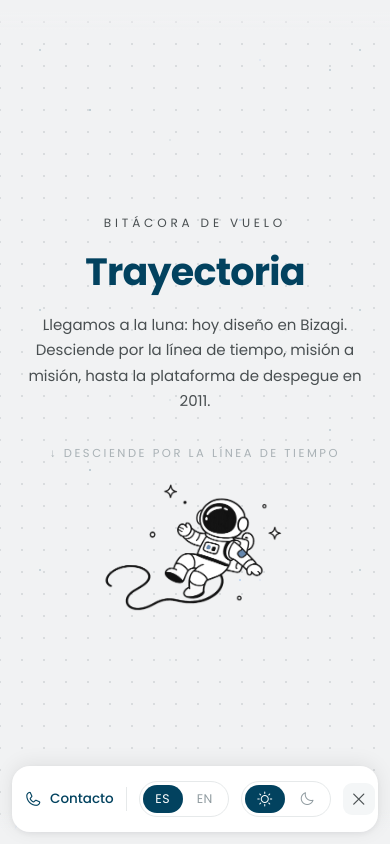
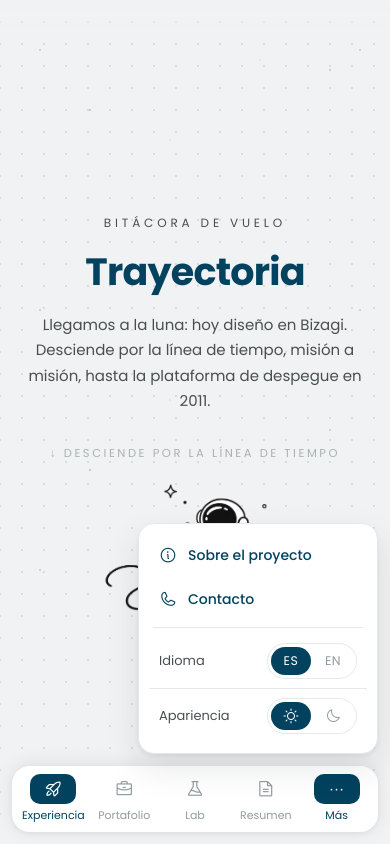
Before and after one commit to ThiagoAlex0919/CurriculumVitae, a Next.js app: page /experiencia in a window 390 px wide. Both pictures are taken after a click on the button "Más". Shown: the top 844 px of the page. Built offline with nearby package versions, Linux system fonts and the light colour scheme.

Commit message:
Movil: About this project en Mas (modal) + panel anclado a la barra

```diff
--- a/app/globals.css
+++ b/app/globals.css
@@ -1184,48 +1184,47 @@ p {
   font-family: var(--sans);
 }
 
-/* Opciones inline (reemplazan los items en la misma barra) */
-.mnav-options {
-  display: flex;
-  align-items: center;
-  justify-content: space-between;
-  gap: 12px;
+/* Panel de opciones anclado justo encima de la barra (estilo Safari) */
+.mnav-sheet {
+  position: absolute;
+  bottom: calc(100% + 12px);
+  right: 0;
+  width: 240px;
+  background: var(--card);
+  border: 1px solid var(--line);
+  border-radius: 16px;
+  box-shadow: var(--shadow-hover);
+  padding: 10px;
+  z-index: 200;
+}
+.mnav-sheet-link {
+  display: flex;
+  align-items: center;
+  gap: 11px;
   width: 100%;
-  padding: 0 6px;
-}
-.mnav-opt-link {
-  display: inline-flex;
-  align-items: center;
-  gap: 8px;
-  color: var(--ink);
-  font-size: 13.5px;
+  border: 0;
+  background: transparent;
+  cursor: pointer;
+  text-align: left;
+  font-family: var(--sans);
+  padding: 11px 10px;
+  border-radius: 11px;
+  color: var(--ink);
+  font-size: 14px;
   font-weight: 500;
-  white-space: nowrap;
-}
-.mnav-opt-link i {
+}
+.mnav-sheet-link:hover {
+  background: var(--surface-2);
+}
+.mnav-sheet-link i {
   color: var(--accent-dark);
 }
-.mnav-opt-sep {
-  width: 1px;
-  height: 24px;
-  background: var(--line);
-  flex: 0 0 auto;
-}
-.mnav-opt-close {
-  flex: 0 0 auto;
-  width: 32px;
-  height: 32px;
-  border: 0;
-  background: var(--surface-2);
-  border-radius: 9px;
-  color: var(--ink-soft);
-  display: flex;
-  align-items: center;
-  justify-content: center;
-  cursor: pointer;
-}
-.mnav-opt-close:hover {
-  color: var(--ink);
+.mnav-sheet-sep {
+  border-top: 1px solid var(--line);
+  margin: 6px 4px;
+}
+.mnav-sheet .settings-row {
+  padding: 9px 10px;
 }
 
 .mobile-credits {
@@ -1475,6 +1474,41 @@ p {
 }
 /* En el header, el engranaje solo aparece en móvil (en desktop está en el sidebar) */
 .content-header .settings {
+  display: none;
+}
+
+/* Enlace "Acerca del proyecto" en el sidebar */
+.sb-about {
+  display: flex;
+  align-items: center;
+  gap: 11px;
+  width: 100%;
+  padding: 9px 12px;
+  border-radius: 11px;
+  color: var(--ink-soft);
+}
+.sb-about:hover {
+  background: var(--surface-2);
+}
+.sb-about.active {
+  color: var(--accent);
+}
+.sb-about i {
+  flex: 0 0 auto;
+  color: var(--accent-dark);
+}
+.sb-about.active i {
+  color: var(--accent);
+}
+.sb-about-text {
+  font-size: 13.5px;
+  white-space: nowrap;
+}
+.app-shell[data-collapsed="true"] .sb-about {
+  justify-content: center;
+  padding: 9px 0;
+}
+.app-shell[data-collapsed="true"] .sb-about-text {
   display: none;
 }
 
--- /dev/null
+++ b/components/AboutModal.tsx
@@ -0,0 +1,84 @@
+"use client";
+
+import { useState } from "react";
+import { createPortal } from "react-dom";
+import Link from "next/link";
+import { useI18n } from "@/lib/i18n";
+import { profile, ui } from "@/lib/content";
+import Icon from "./Icon";
+
+const initials = profile.name
+  .split(" ")
+  .slice(0, 2)
+  .map((w) => w[0])
+  .join("");
+
+export default function AboutModal({
+  open,
+  onClose,
+}: {
+  open: boolean;
+  onClose: () => void;
+}) {
+  const { t } = useI18n();
+  const [imgOk, setImgOk] = useState(true);
+
+  if (!open || typeof document === "undefined") return null;
+
+  const text = t(ui.about.body);
+  const kw = "AI First";
+  const i = text.indexOf(kw);
+
+  return createPortal(
+    <div className="about-overlay" onClick={onClose} role="presentation">
+      <div
+        className="about-modal"
+        role="dialog"
+        aria-modal="true"
+        aria-label={t(ui.about.nav)}
+        onClick={(e) => e.stopPropagation()}
+      >
+        <button
+          className="about-close"
+          onClick={onClose}
+          aria-label={t(ui.about.close)}
+        >
+          <Icon name="x" size={18} />
+        </button>
+
+        <div className="about-avatar">
+          {imgOk ? (
+            // eslint-disable-next-line @next/next/no-img-element
+            <img
+              src="/imagenes/avatar-alex.png"
+              alt={profile.name}
+              onError={() => setImgOk(false)}
+            />
+          ) : (
+            <span>{initials}</span>
+          )}
+        </div>
+
+        <h3 className="about-name">{profile.name}</h3>
+        <p className="about-role">{t(profile.role)}</p>
+        <p className="about-body">
+          {i < 0 ? (
+            text
+          ) : (
+            <>
+              {text.slice(0, i)}
+              <span className="about-hl">{kw}</span>
+              {text.slice(i + kw.length)}
+            </>
+          )}
+        </p>
+
+        <Link href="/hoja-de-vida" className="about-cta" onClick={onClose}>
+          <Icon name="resume" size={16} />
+          {t(ui.about.cta)}
+        </Link>
+      </div>
+    </div>,
+    document.body
+  );
+}
--- a/components/Icon.tsx
+++ b/components/Icon.tsx
@@ -25,6 +25,7 @@ const map: Record<string, string> = {
   sun: "ph-sun",
   moon: "ph-moon",
   dots: "ph-dots-three",
+  info: "ph-info",
   x: "ph-x",
   chevron: "ph-caret-left",
   "chevron-down": "ph-caret-down",
--- a/components/MobileNav.tsx
+++ b/components/MobileNav.tsx
@@ -7,6 +7,7 @@ import { useI18n } from "@/lib/i18n";
 import { useTheme } from "@/lib/theme";
 import { ui, sideNav } from "@/lib/content";
 import Icon from "./Icon";
+import AboutModal from "./AboutModal";
 
 const byHref = (href: string) => sideNav.find((l) => l.href === href)!;
 
@@ -24,6 +25,7 @@ export default function MobileNav() {
   const { theme, setTheme } = useTheme();
   const pathname = usePathname();
   const [moreOpen, setMoreOpen] = useState(false);
+  const [aboutOpen, setAboutOpen] = useState(false);
   const ref = useRef<HTMLElement>(null);
 
   useEffect(() => {
@@ -39,20 +41,60 @@ export default function MobileNav() {
     href === "/" ? pathname === "/" : pathname.startsWith(href);
 
   return (
+    <>
     <nav className="mobile-nav" aria-label={t(ui.menu)} ref={ref}>
-      {moreOpen ? (
-        <div className="mnav-options">
+      {mainItems.map((l) => (
+        <Link
+          key={l.href}
+          href={l.href}
+          className={`mnav-item ${isActive(l.href) ? "active" : ""}`}
+        >
+          <span className="mnav-ico">
+            <Icon name={l.icon} size={19} />
+          </span>
+          <span className="mnav-label">{t(l.short)}</span>
+        </Link>
+      ))}
+
+      <button
+        className={`mnav-item ${moreOpen ? "active" : ""}`}
+        onClick={() => setMoreOpen((o) => !o)}
+        aria-expanded={moreOpen}
+        aria-label={t({ es: "Más", en: "More" })}
+      >
+        <span className="mnav-ico">
+          <Icon name="dots" size={19} />
+        </span>
+        <span className="mnav-label">{t({ es: "Más", en: "More" })}</span>
+      </button>
+
+      {moreOpen && (
+        <div className="mnav-sheet" role="menu">
+          <button
+            type="button"
+            className="mnav-sheet-link"
+            onClick={() => {
+              setMoreOpen(false);
+              setAboutOpen(true);
+            }}
+          >
+            <Icon name="info" size={18} />
+            {t(ui.about.nav)}
+          </button>
+
           <Link
             href={contactItem.href}
-            className="mnav-opt-link"
+            className="mnav-sheet-link"
             onClick={() => setMoreOpen(false)}
           >
             <Icon name={contactItem.icon} size={18} />
             {t(contactItem.short)}
           </Link>
 
-          <span className="mnav-opt-sep" />
+          <div className="mnav-sheet-sep" />
 
+          <div className="settings-row">
+            <span className="settings-label">{t(ui.settings.language)}</span>
             <div className="lang" role="group" aria-label="Language">
               <button
                 className={locale === "es" ? "on" : ""}
@@ -69,7 +111,10 @@ export default function MobileNav() {
                 EN
               </button>
             </div>
+          </div>
 
+          <div className="settings-row">
+            <span className="settings-label">{t(ui.settings.theme)}</span>
             <div className="theme-toggle" role="group" aria-label={t(ui.settings.theme)}>
               <button
                 className={theme === "light" ? "on" : ""}
@@ -86,41 +131,11 @@ export default function MobileNav() {
                 <Icon name="moon" size={16} />
               </button>
             </div>
-
-          <button
-            className="mnav-opt-close"
-            onClick={() => setMoreOpen(false)}
-            aria-label={t(ui.settings.title)}
-          >
-            <Icon name="x" size={18} />
-          </button>
           </div>
-      ) : (
-        <>
-          {mainItems.map((l) => (
-            <Link
-              key={l.href}
-              href={l.href}
-              className={`mnav-item ${isActive(l.href) ? "active" : ""}`}
-            >
-              <span className="mnav-ico">
-                <Icon name={l.icon} size={19} />
-              </span>
-              <span className="mnav-label">{t(l.short)}</span>
-            </Link>
-          ))}
-          <button
-            className="mnav-item"
-            onClick={() => setMoreOpen(true)}
-            aria-label={t({ es: "Más", en: "More" })}
-          >
-            <span className="mnav-ico">
-              <Icon name="dots" size={19} />
-            </span>
-            <span className="mnav-label">{t({ es: "Más", en: "More" })}</span>
-          </button>
-        </>
+        </div>
       )}
     </nav>
+    <AboutModal open={aboutOpen} onClose={() => setAboutOpen(false)} />
+    </>
   );
 }
```
Also changed, not shown: app/acerca/page.tsx (added, +7 -0 lines). Lines whose indentation alone changed are shown as unchanged.
